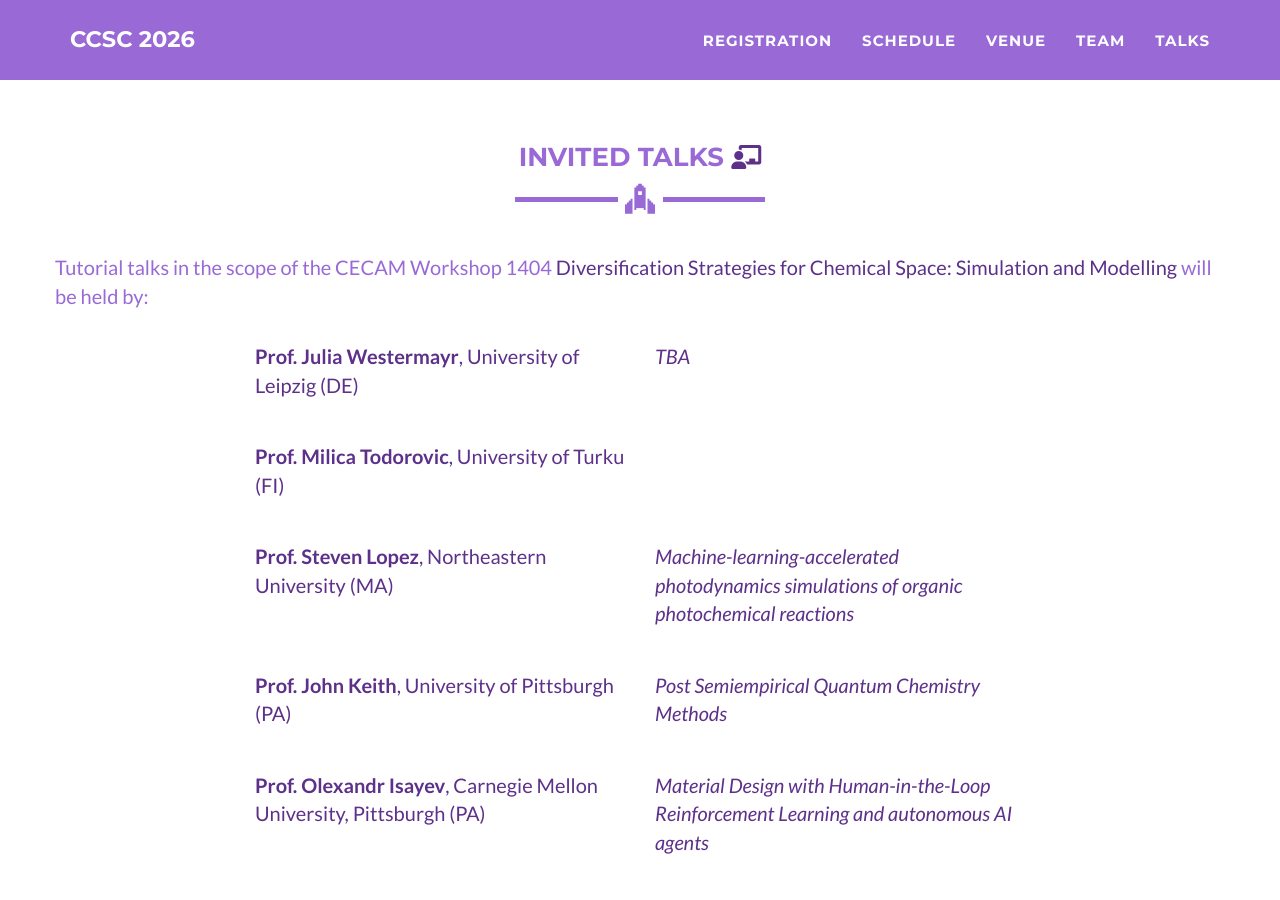
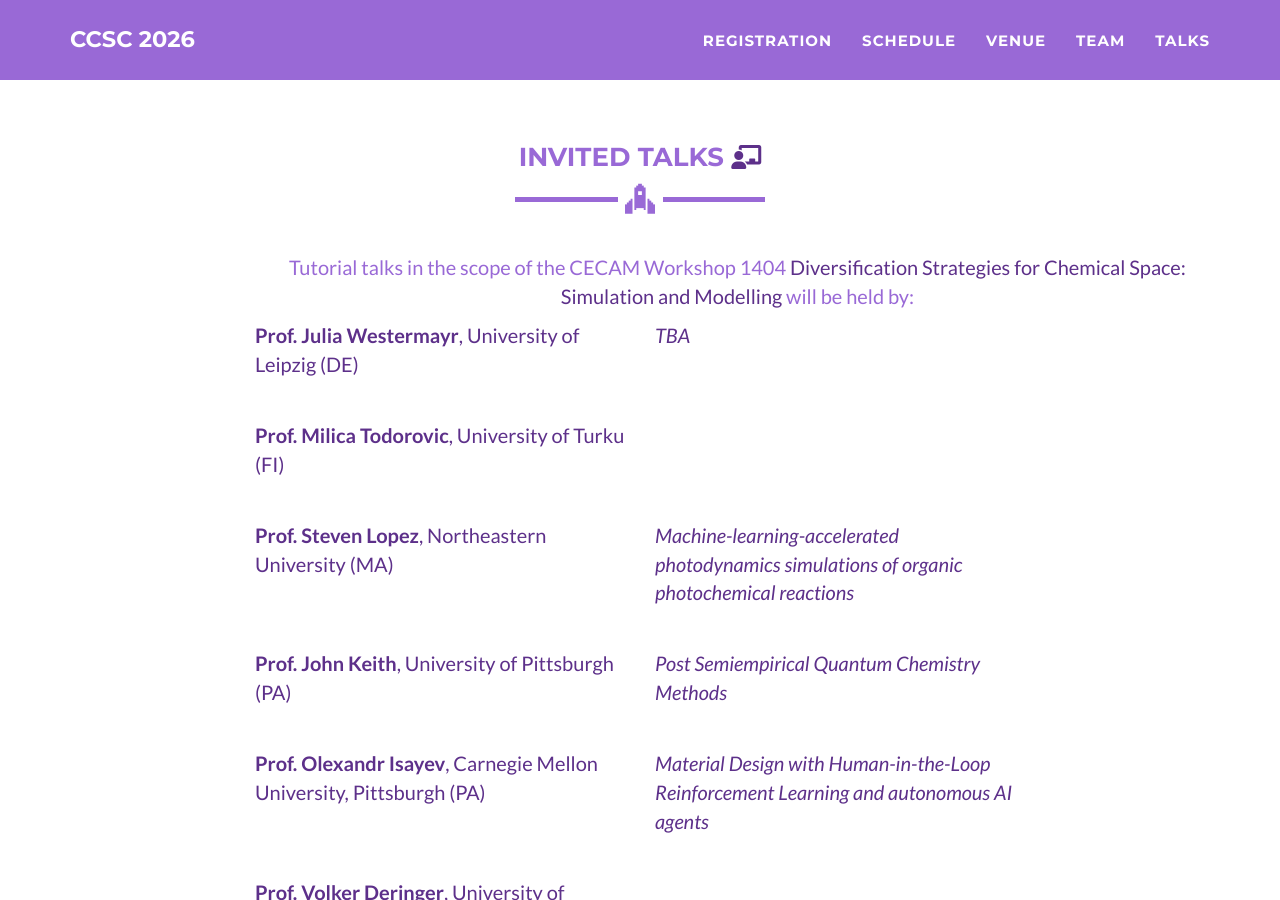
Before and after one commit to ccsc2026/ccsc2026.github.io, a Jekyll site: the page built from talks.html, in a window 1280 px wide and 900 px high, scrolled down 2589 px. Built offline with Jekyll 4.4.1, drawn with Linux system fonts in a browser that asks for light colours.

Commit message:
Update talks.html

```diff
--- a/talks.html
+++ b/talks.html
@@ -48,12 +48,14 @@ layout: page
         <br>
       </div>
       <br>
+      <div class="col-lg-10 col-lg-offset-2 text-center">
         <p>
           Tutorial talks in the scope of the CECAM Workshop 1404
           <a href="https://www.cecam.org/workshop-details/diversification-strategies-for-chemical-space-simulation-and-modelling-1404"
                                      target="_blank">Diversification Strategies for Chemical Space: Simulation and Modelling</a>
           will be held by:
         </p>
+      </div>
       <br>
       {% for it in site.categories.cecam %}
         <div class="row">
```
Lines whose indentation alone changed are shown as unchanged.
